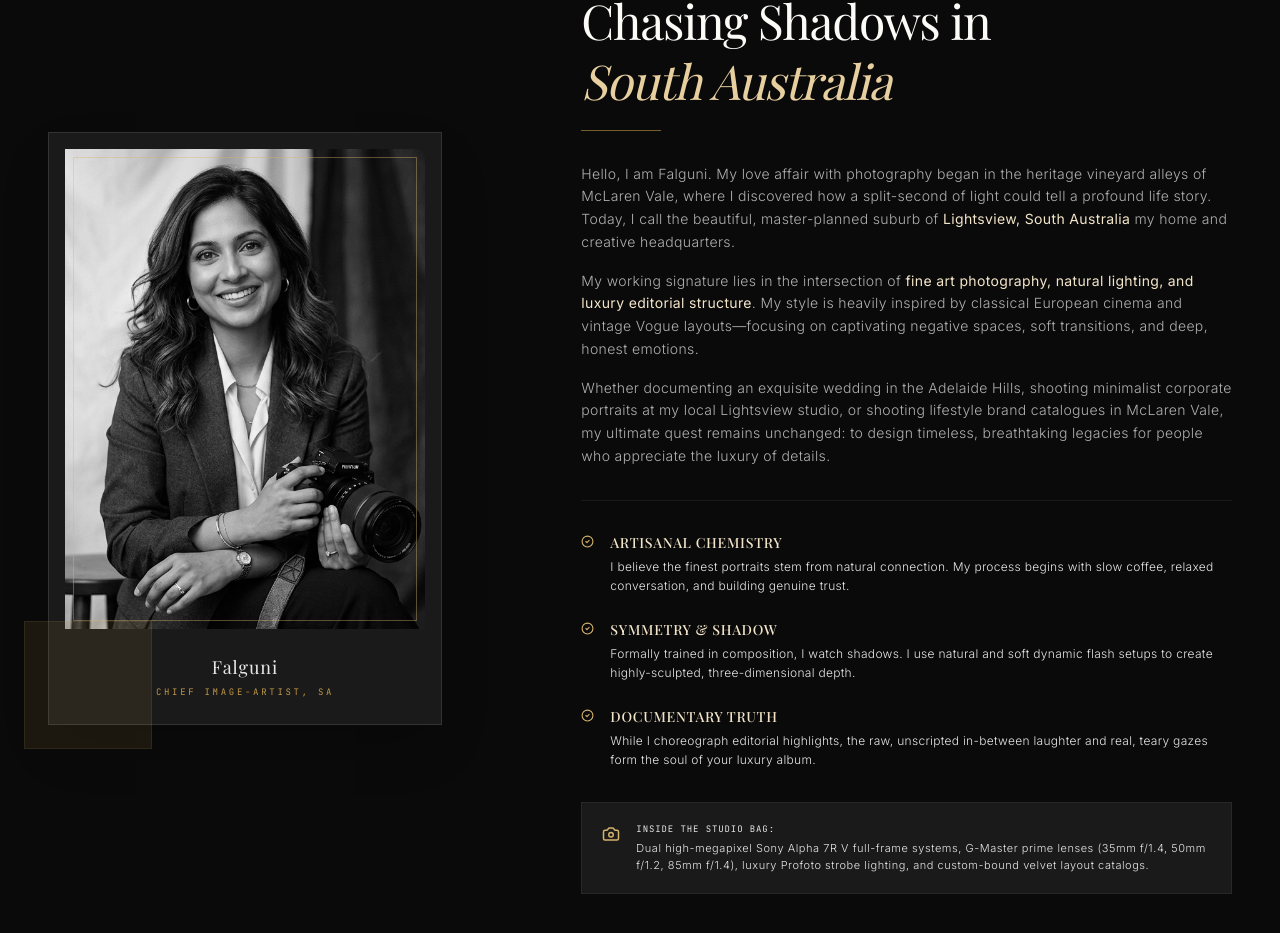
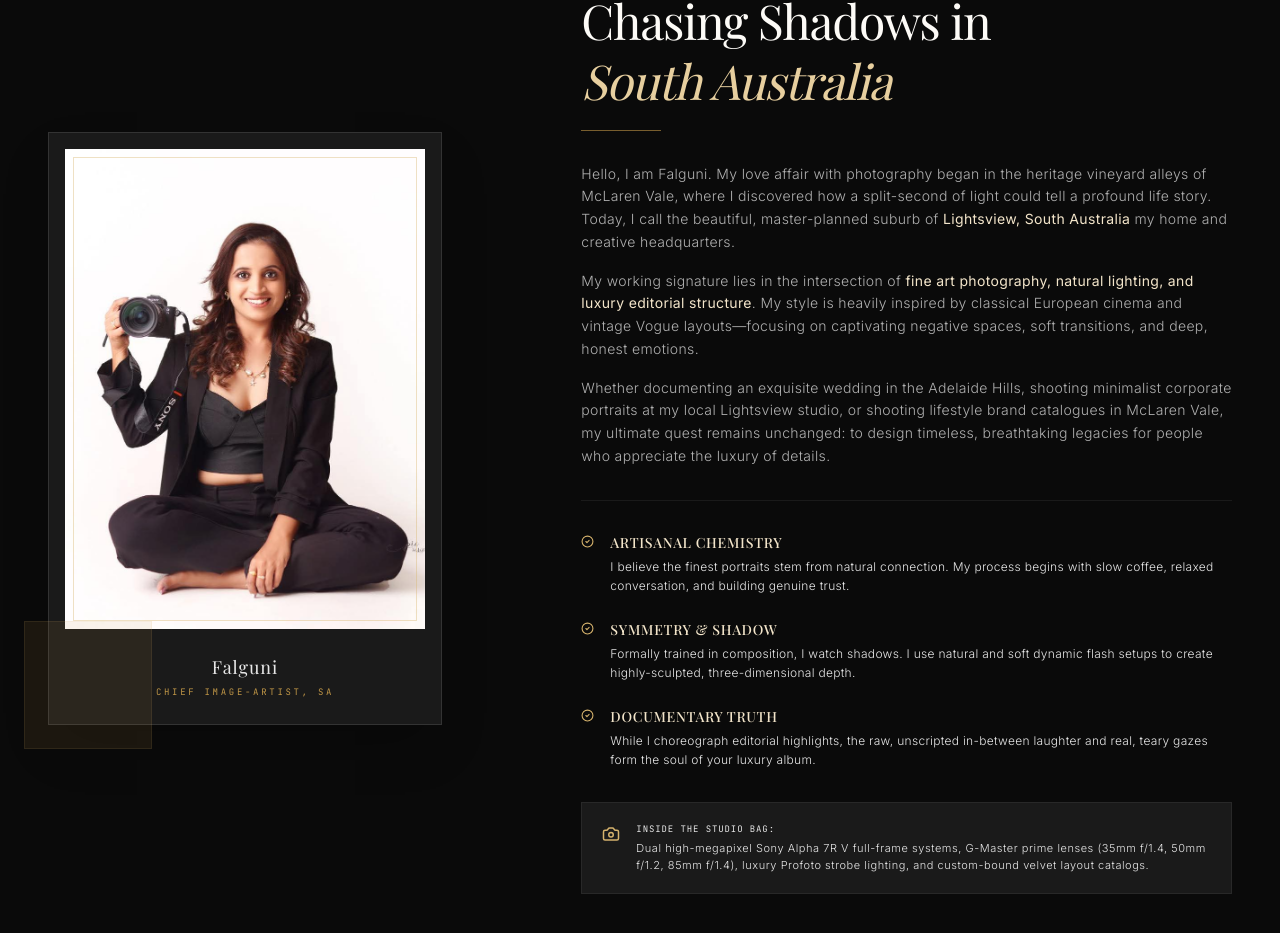
Before and after one commit to leadvena/Falgunis-Photography, a React (Vite) app: page / in a window 1280 px wide. Shown: the part 4469-5402 px from the top of the page. Built offline with nearby package versions, Linux system fonts and the light colour scheme; a web font is replaced by a local one.

Commit message:
feat(about): update portrait image and styling
Replace portrait asset with clean filename and update animation to subtle zoom effect.

```diff
--- a/src/components/About.tsx
+++ b/src/components/About.tsx
@@ -36,7 +36,7 @@ export default function About() {
                   src={FALGUNI_PORTRAIT}
                   alt="Portrait of Falguni"
                   referrerPolicy="no-referrer"
-                  className="w-full max-w-[360px] aspect-[3/4] object-cover filter grayscale hover:grayscale-0 transition-all duration-700"
+                  className="w-full max-w-[360px] aspect-[3/4] object-cover transition-all duration-700 hover:scale-[1.02]"
                 />
                 {/* Thin elegant frame overlay */}
                 <div className="absolute inset-2 border border-champagne-400/40 pointer-events-none" />
--- a/src/data/portfolioData.ts
+++ b/src/data/portfolioData.ts
@@ -3,7 +3,7 @@ import { PortfolioItem, ServicePackage, ClientReview } from '../types';
 // Let's resolve the generated asset paths beautifully as strings.
 // This allows clean static bundling under Vite without strict module typings checking.
 const heroWedding = '/src/assets/images/hero_wedding_1779671234377.png';
-const falguniPortrait = '/src/assets/images/falguni_portrait_1779671255101.png';
+const falguniPortrait = '/src/assets/images/falguni_portrait.jpg';
 const familyShoot = '/src/assets/images/family_shoot_1779671272789.png';
 const commercialShoot = '/src/assets/images/commercial_shoot_1779671292380.png';
 
```
Also changed, not shown: src/assets/images/falguni_portrait.jpg (added).
